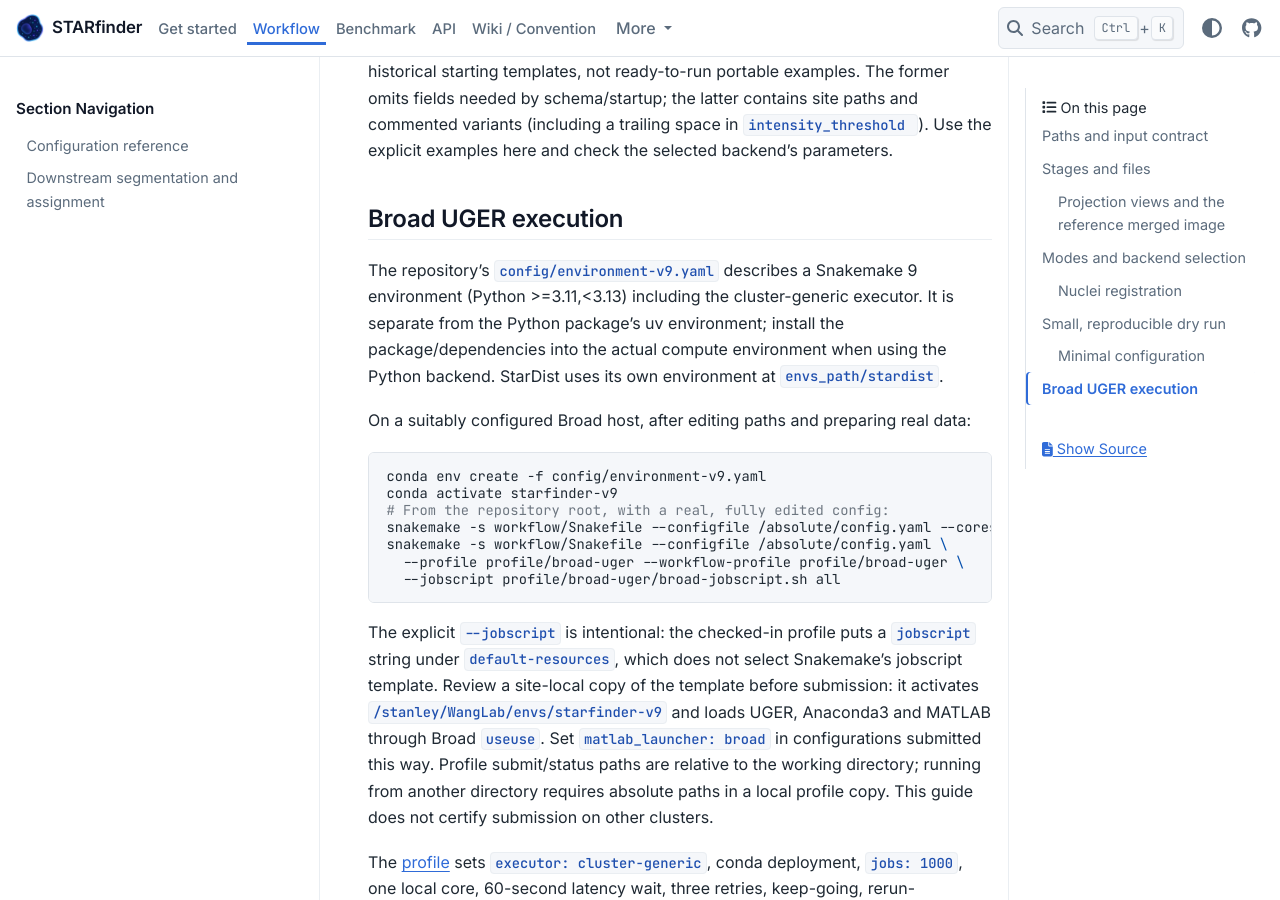
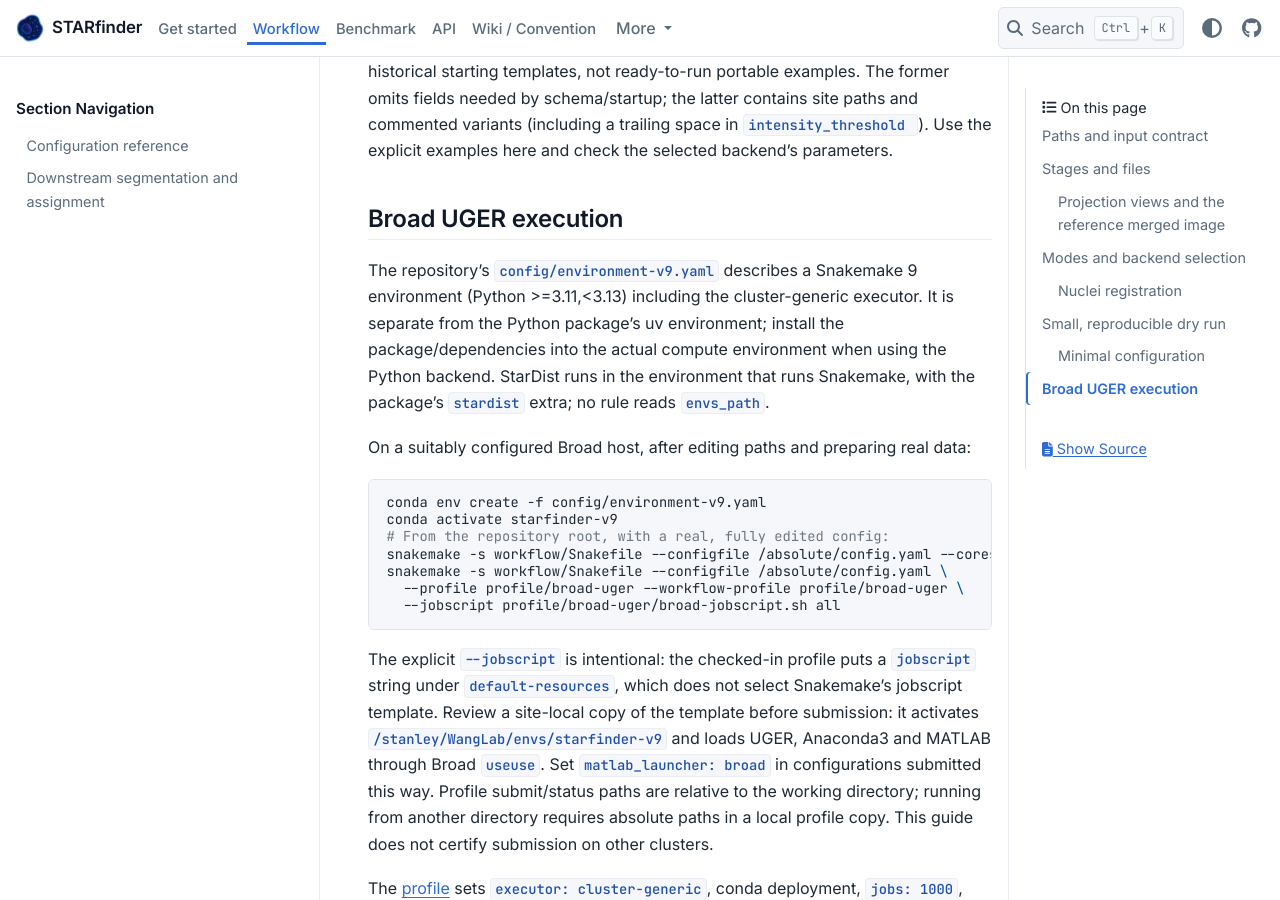
Before and after one commit to wanglab-broad/starfinder, a Sphinx documentation site: the page built from docs/workflows.md, in a window 1280 px wide and 900 px high, scrolled down 8698 px. Built offline with Sphinx 7.4.7 and the PyData theme 0.15.4, drawn with Linux system fonts in a browser that asks for light colours.

```diff
--- a/docs/workflows.md
+++ b/docs/workflows.md
@@ -261,8 +261,8 @@ Use the explicit examples here and check the selected backend's parameters.
 The repository's `config/environment-v9.yaml` describes a Snakemake 9 environment
 (Python >=3.11,<3.13) including the cluster-generic executor. It is separate from
 the Python package's uv environment; install the package/dependencies into the
-actual compute environment when using the Python backend. StarDist uses its
-own environment at `envs_path/stardist`.
+actual compute environment when using the Python backend. StarDist runs in the
+environment that runs Snakemake, with the package's `stardist` extra; no rule reads `envs_path`.
 
 On a suitably configured Broad host, after editing paths and preparing real data:
 
```
Also changed, not shown: README.md (+1 -1 lines), docs/contributing.md (+1 -1 lines), docs/recipes.md (+1 -1 lines).
